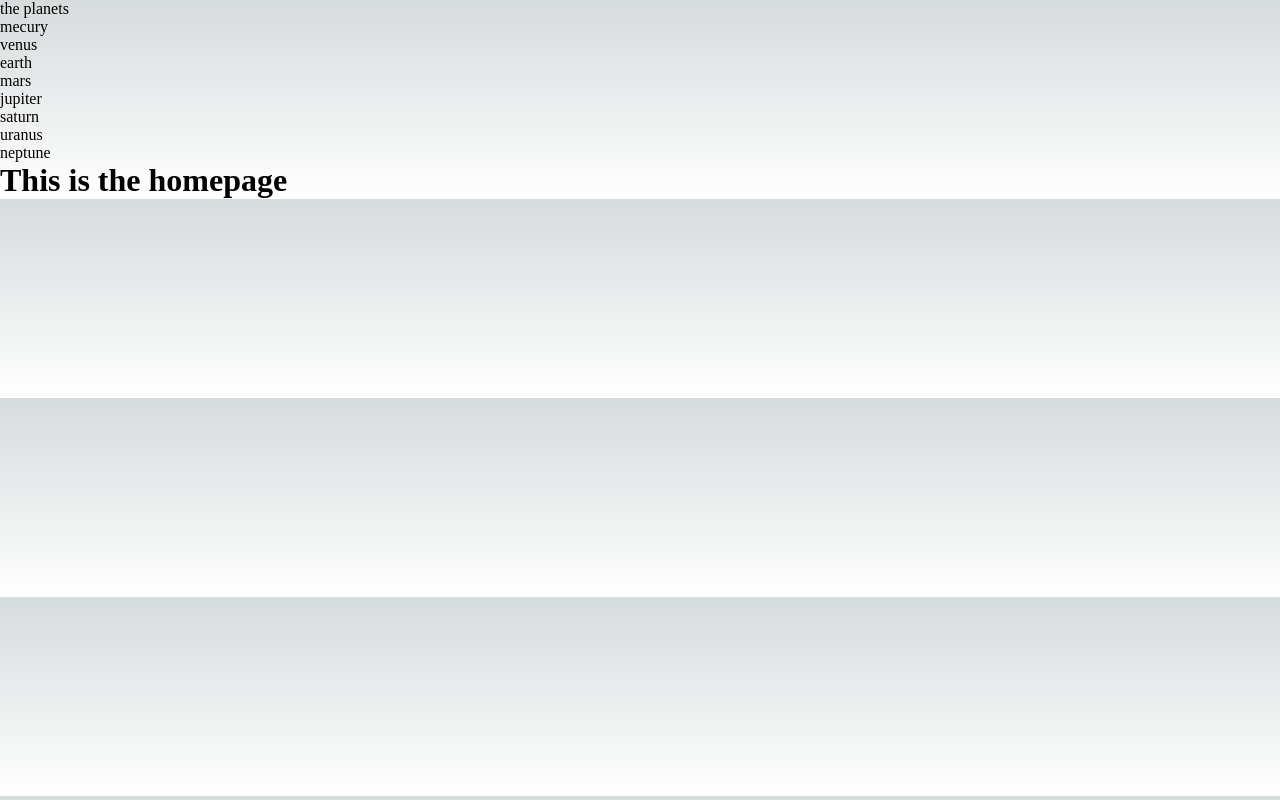
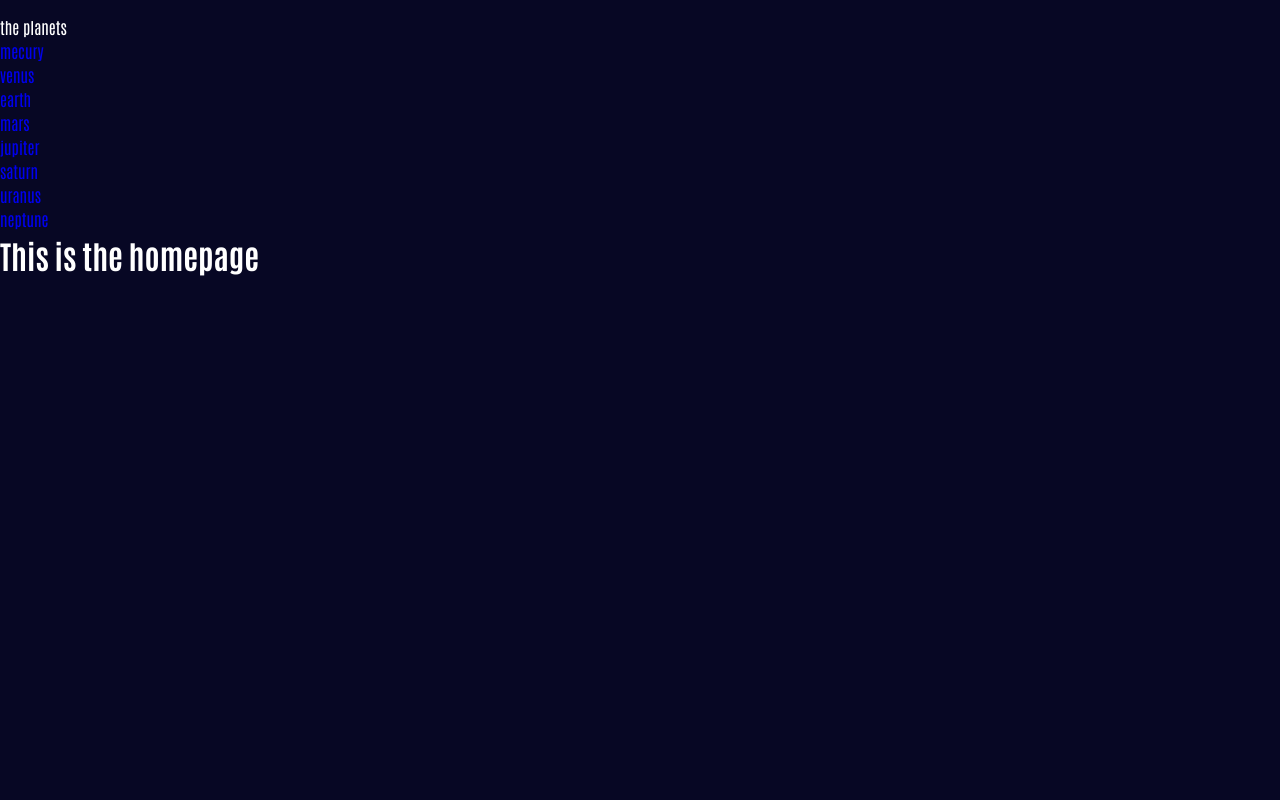
Before and after one commit to JorgeAMendoza/planet-facts, a Next.js app: page / in a window 1280 px wide. Built offline with nearby package versions, Linux system fonts and the light colour scheme.

Commit message:
create global css file with rules and apply to app.tsx, use Next JS font package to apply antonio font to the application

```diff
--- a/package.json
+++ b/package.json
@@ -10,7 +10,7 @@
     "cypress:open": "cypress open"
   },
   "dependencies": {
-    "@next/font": "13.1.2",
+    "@next/font": "^13.1.2",
     "@types/node": "18.11.18",
     "@types/react": "18.0.27",
     "@types/react-dom": "18.0.10",
--- a/src/pages/_app.tsx
+++ b/src/pages/_app.tsx
@@ -1,6 +1,13 @@
-import '@/styles/globals.css'
-import type { AppProps } from 'next/app'
+import "@/styles/globals.css";
+import type { AppProps } from "next/app";
+import { Antonio } from "@next/font/google";
+
+const antonio = Antonio({ subsets: ["latin"] });
 
 export default function App({ Component, pageProps }: AppProps) {
-  return <Component {...pageProps} />
+  return (
+    <div className={antonio.className}>
+      <Component {...pageProps} />
+    </div>
+  );
 }
--- a/src/styles/globals.css
+++ b/src/styles/globals.css
@@ -1,107 +1,77 @@
 :root {
-  --max-width: 1100px;
-  --border-radius: 12px;
-  --font-mono: ui-monospace, Menlo, Monaco, 'Cascadia Mono', 'Segoe UI Mono',
-    'Roboto Mono', 'Oxygen Mono', 'Ubuntu Monospace', 'Source Code Pro',
-    'Fira Mono', 'Droid Sans Mono', 'Courier New', monospace;
-
-  --foreground-rgb: 0, 0, 0;
-  --background-start-rgb: 214, 219, 220;
-  --background-end-rgb: 255, 255, 255;
-
-  --primary-glow: conic-gradient(
-    from 180deg at 50% 50%,
-    #16abff33 0deg,
-    #0885ff33 55deg,
-    #54d6ff33 120deg,
-    #0071ff33 160deg,
-    transparent 360deg
-  );
-  --secondary-glow: radial-gradient(
-    rgba(255, 255, 255, 1),
-    rgba(255, 255, 255, 0)
-  );
-
-  --tile-start-rgb: 239, 245, 249;
-  --tile-end-rgb: 228, 232, 233;
-  --tile-border: conic-gradient(
-    #00000080,
-    #00000040,
-    #00000030,
-    #00000020,
-    #00000010,
-    #00000010,
-    #00000080
-  );
-
-  --callout-rgb: 238, 240, 241;
-  --callout-border-rgb: 172, 175, 176;
-  --card-rgb: 180, 185, 188;
-  --card-border-rgb: 131, 134, 135;
+  --white: #fff;
+  --dark-blue: #070724;
+  --dark-grey: #38384f;
+  --grey: #838391;
+  --mercury-color: #419ebb;
+  --venus-color: #eda249;
+  --earth-color: #6f2ed6;
+  --mars-color: #d14c32;
+  --saturn-color: #cd5120;
+  --jupiter-color: #d83a34;
+  --uranus-color: #1ec1a2;
+  --neptune-color: #2d68f0;
 }
 
-@media (prefers-color-scheme: dark) {
-  :root {
-    --foreground-rgb: 255, 255, 255;
-    --background-start-rgb: 0, 0, 0;
-    --background-end-rgb: 0, 0, 0;
-
-    --primary-glow: radial-gradient(rgba(1, 65, 255, 0.4), rgba(1, 65, 255, 0));
-    --secondary-glow: linear-gradient(
-      to bottom right,
-      rgba(1, 65, 255, 0),
-      rgba(1, 65, 255, 0),
-      rgba(1, 65, 255, 0.3)
-    );
-
-    --tile-start-rgb: 2, 13, 46;
-    --tile-end-rgb: 2, 5, 19;
-    --tile-border: conic-gradient(
-      #ffffff80,
-      #ffffff40,
-      #ffffff30,
-      #ffffff20,
-      #ffffff10,
-      #ffffff10,
-      #ffffff80
-    );
-
-    --callout-rgb: 20, 20, 20;
-    --callout-border-rgb: 108, 108, 108;
-    --card-rgb: 100, 100, 100;
-    --card-border-rgb: 200, 200, 200;
-  }
+html {
+  font-size: 62.5%;
+  height: 100%;
 }
-
-* {
+*,
+*::after,
+*::before {
   box-sizing: border-box;
   padding: 0;
   margin: 0;
+  line-height: 1.5;
+  z-index: 1;
 }
-
-html,
 body {
-  max-width: 100vw;
-  overflow-x: hidden;
+  -webkit-font-smoothing: antialiased;
+  line-height: 1.5;
+  font-size: 1.6rem;
+  min-height: 100%;
+  position: relative;
+  background-color: var(--dark-blue);
+  color: var(--white);
+  padding: 1.5rem 0;
 }
-
-body {
-  color: rgb(var(--foreground-rgb));
-  background: linear-gradient(
-      to bottom,
-      transparent,
-      rgb(var(--background-end-rgb))
-    )
-    rgb(var(--background-start-rgb));
+img,
+svg,
+picture,
+video,
+canvas {
+  max-width: 100%;
+  display: block;
 }
-
 a {
-  color: inherit;
   text-decoration: none;
 }
-
-@media (prefers-color-scheme: dark) {
-  html {
-    color-scheme: dark;
-  }
+input,
+textarea,
+select,
+button {
+  font-family: inherit;
 }
+button {
+  cursor: pointer;
+  border: none;
+}
+ul,
+ol {
+  list-style: none;
+}
+p,
+li,
+h1,
+h2,
+h3,
+h4,
+h5,
+h6 {
+  overflow-wrap: break-word;
+}
+#root,
+#__next {
+  isolation: isolate;
+}
```
Also changed, not shown: src/styles/Home.module.css (deleted, +0 -278 lines), 1 other file (tests, documents, lock files or other folders).
